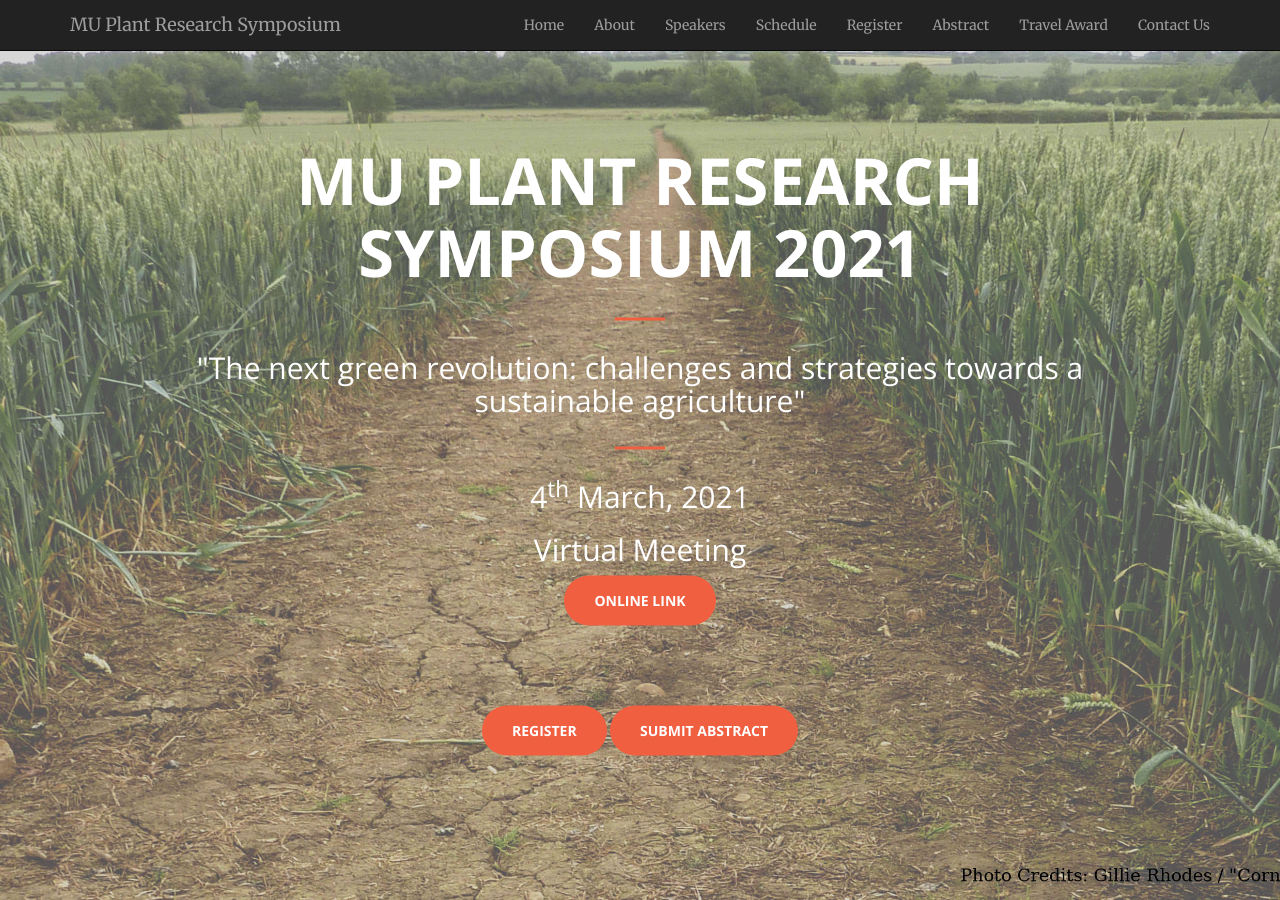
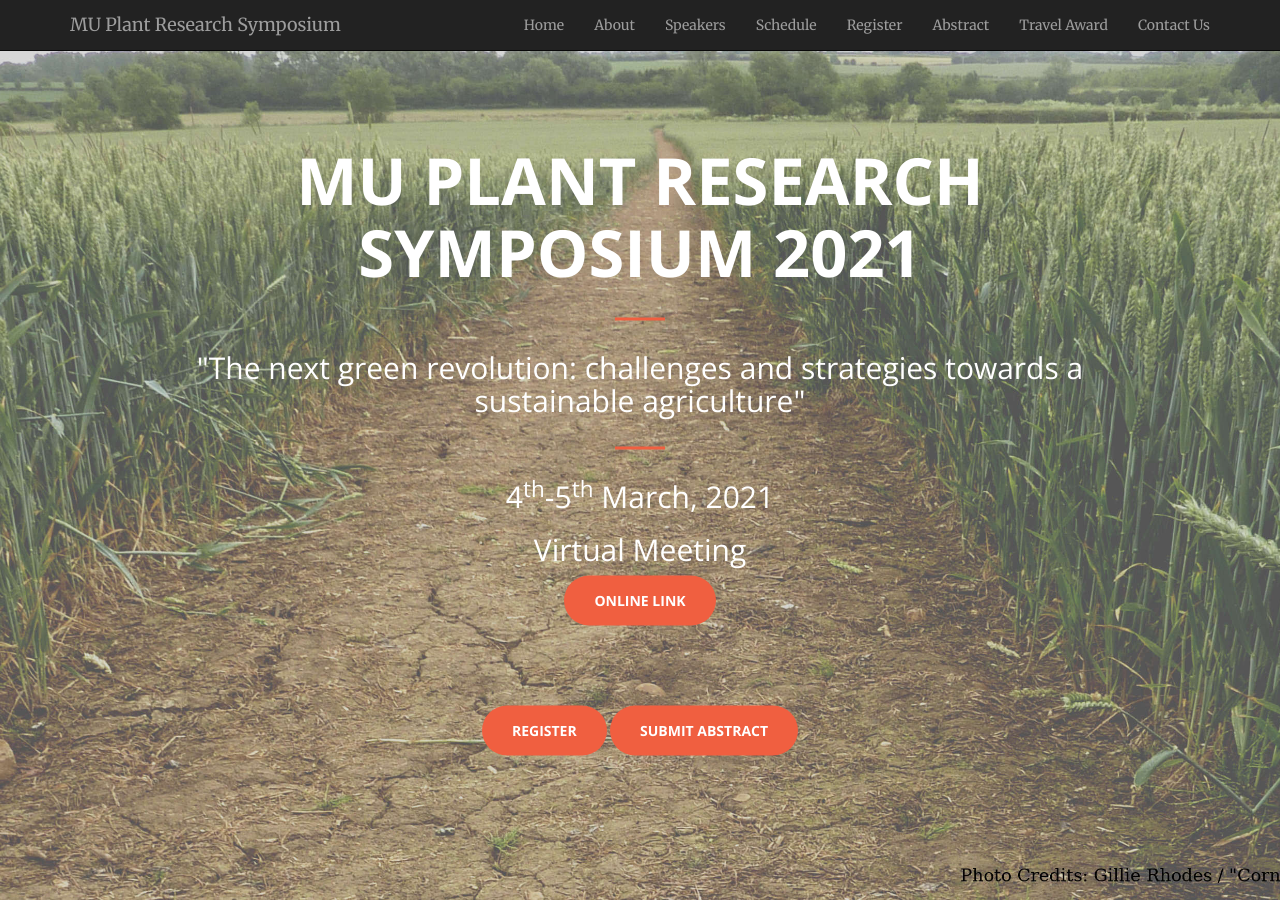
Before and after one commit to mupioneersymposium/mupioneersymposium.github.io, a Jekyll site: the page built from index.html, in a window 1280 px wide and 900 px high. Built offline with Jekyll 4.4.1, drawn with Linux system fonts in a browser that asks for light colours.

Commit message:
Update header.html

```diff
--- a/_includes/header.html
+++ b/_includes/header.html
@@ -5,7 +5,7 @@
             <hr>
             <h2>"The next green revolution: challenges and strategies towards a sustainable agriculture"</h2>
             <hr>
-            <h2>4<sup>th</sup> March, 2021</h2>
+            <h2>4<sup>th</sup>-5<sup>th</sup> March, 2021</h2>
             <h2>Virtual Meeting</h2>
             <a target="_blank" href="https://mizzou.zoom.us/j/597023612" class="btn btn-primary btn-xl page-scroll">Online Link</a>
             <br/><br/><br/><br/><br/>
```
